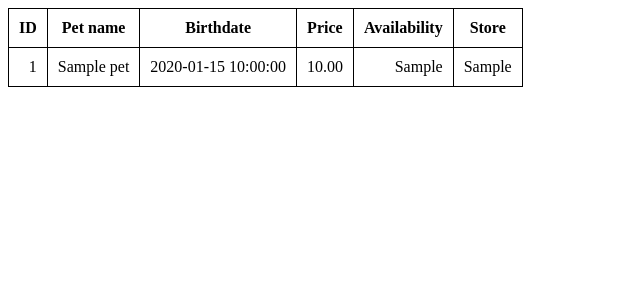
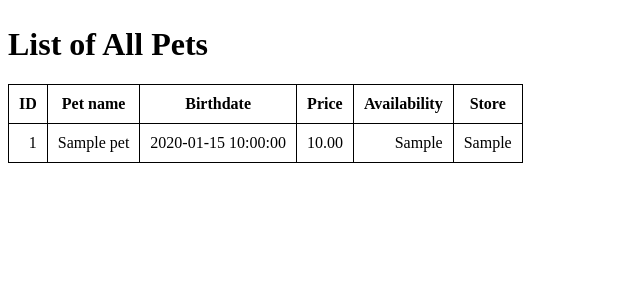
Before and after one commit to srna99/CMSC508-Pet-Store-DBMS, a PHP site: page /pet.php in a window 1280 px wide. Shown: the top 300 px of the page, without its empty margins (0-640 px from the left). Run offline with PHP 8.4, Linux system fonts and the light colour scheme; tables that the repository leaves empty or names only in its code hold one stand-in row (values such as "Sample post").

Commit message:
Display all pets.

```diff
--- a/pet.php
+++ b/pet.php
@@ -14,9 +14,15 @@
                 padding: 10px;
                 text-align: right;
             }
+
+            h1 {
+                margin-top: 0.8em;
+            }
         </style>
 	</head>
+
 	<body>
+		<h1>List of All Pets</h1>
 
         <?php
         require_once ('connection.php');
```
Also changed, not shown: index.php (+12 -0 lines).
